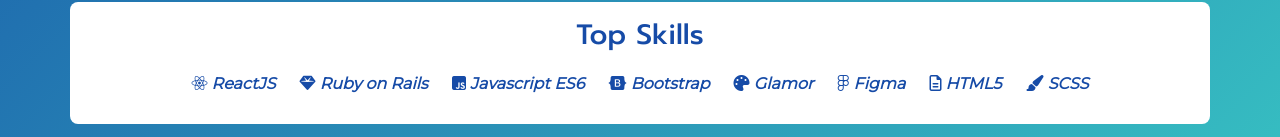
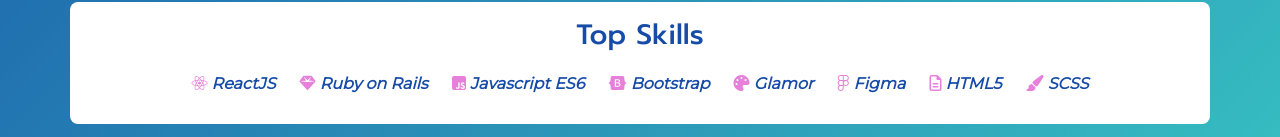
Before and after one commit to simon-a-walton/simon-a-walton-dev, a React (Create React App) app: page /about in a window 1280 px wide. Shown: the part 684-821 px from the top of the page. Built offline with nearby package versions, Linux system fonts and the light colour scheme.

Commit message:
updated colour of the icons on skills list

```diff
--- a/src/pages/about.jsx
+++ b/src/pages/about.jsx
@@ -93,7 +93,9 @@
         <h3 className="text-center">Top Skills</h3>
         <div className="d-flex flex-wrap justify-content-center" id="top-skills">
           { skillsList.map((skill) => (
-            <li><i className={skill.className} /> <em>{skill.name}</em></li>
+            <li>
+              <i className={skill.className} {...css({ color: colors.babyPink })} /> <em>{skill.name}</em>
+            </li>
           ))}
         </div>
       </div>
```
